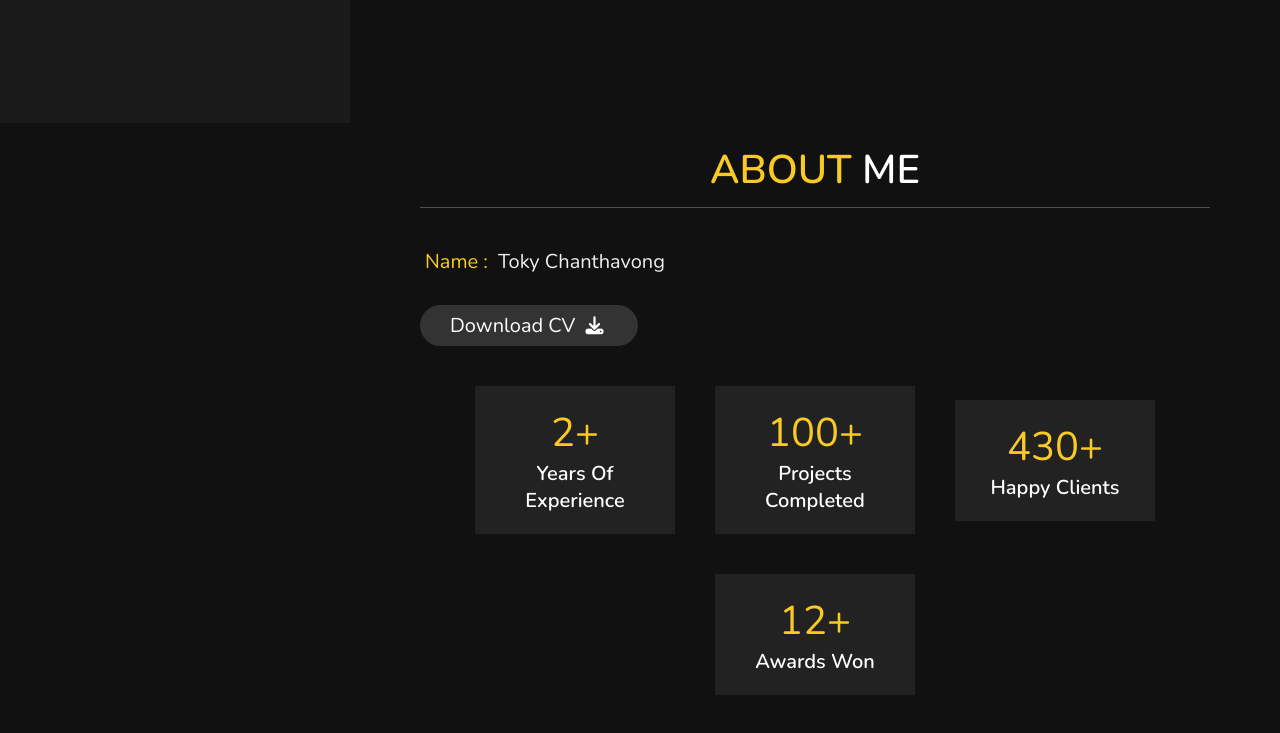
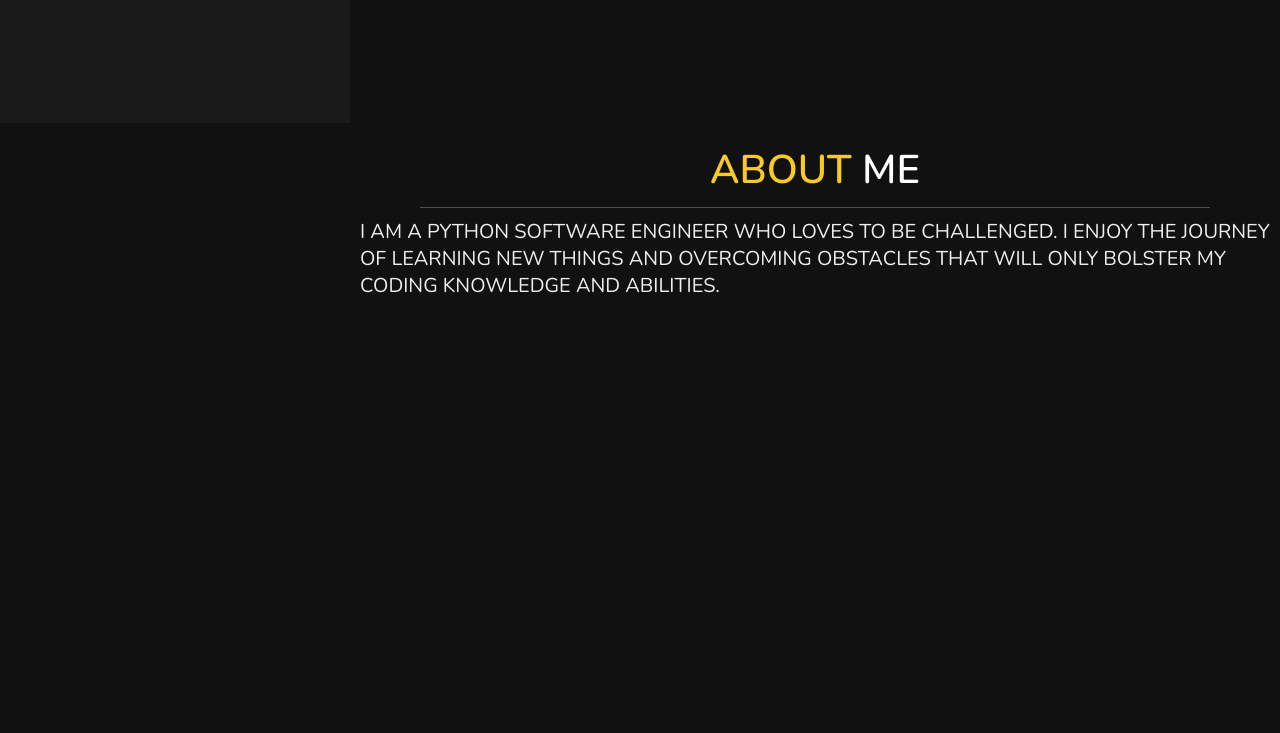
Before and after one commit to tchantha01/Portfolio, a plain HTML site: page index.html in a window 1280 px wide. Shown: the part 677-1410 px from the top of the page. Drawn offline with nearby package versions, Linux system fonts and the light colour scheme; files whose address does not match are found by name.

Commit message:
working on about me section

```diff
--- a/index.html
+++ b/index.html
@@ -55,7 +55,11 @@
 
     <h1 class="heading"> <span>ABOUT</span> ME </h1>
 
-    <div class="row">
+    <p>
+        I AM A PYTHON SOFTWARE ENGINEER WHO LOVES TO BE CHALLENGED. I ENJOY THE JOURNEY OF LEARNING NEW THINGS AND OVERCOMING OBSTACLES THAT WILL ONLY BOLSTER MY CODING KNOWLEDGE AND ABILITIES.
+    </p>
+
+    <!-- <div class="row">
 
         <div class="info">
             <h3> <span> name : </span> Toky Chanthavong </h3>
@@ -87,7 +91,7 @@
 
         </div>
 
-    </div>
+    </div> -->
 
 
 </section>
--- a/style.css
+++ b/style.css
@@ -197,6 +197,12 @@ header .navbar ul li a:hover{
     padding: 1rem 0;
 }
 
+.about p{
+    font-size: 2rem;
+    color: #eee;
+    padding: 1rem 0;
+}
+
 .about .row{
     display: flex;
     align-items: center;
```
